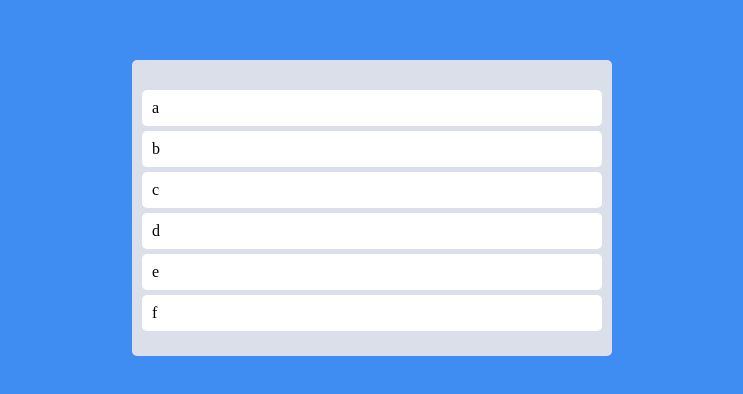
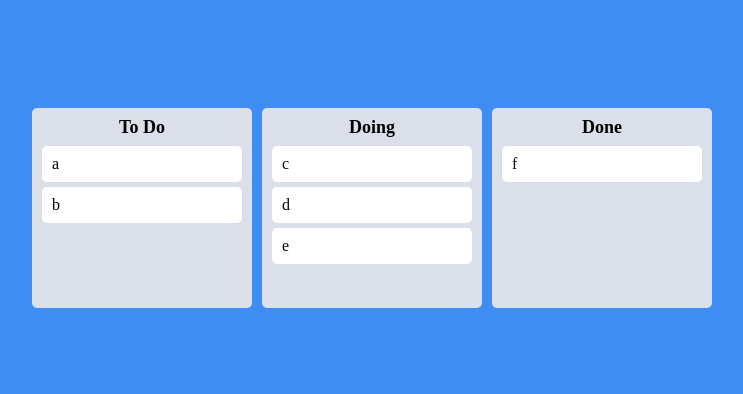
Before and after one commit to munseunggyu/React_Typescript_todolist, a React (Create React App) app: page / in a window 1280 px wide. Shown: the part 192-586 px from the top of the page, without its empty margins (268-1011 px from the left). Built offline with nearby package versions, Linux system fonts and the light colour scheme.

Commit message:
Add 3board

```diff
--- /dev/null
+++ b/src/Components/Board.tsx
@@ -0,0 +1,43 @@
+import { Draggable,Droppable } from "react-beautiful-dnd"
+import styled from "styled-components"
+import DraggableCard from "./DraggableCard"
+
+
+const Wrapper = styled.div`
+  padding: 10px 10px;
+  background-color: #DADFE9;
+  border-radius: 5px;
+  min-height: 200px;
+`;
+
+const Title = styled.div`
+    text-align:center;
+    font-weight:600;
+    margin-bottom:10px;
+    font-size:18px;
+`
+
+interface IBoardProps{
+    toDos:string[],
+    boardId:string
+}
+
+function Board({toDos,boardId}:IBoardProps){
+    return(
+        <Wrapper>
+            <Title> {boardId} </Title>
+            <Droppable droppableId={boardId}>
+                {(magic) => (
+                <div ref={magic.innerRef} {...magic.droppableProps}>
+                    {toDos.map((toDo, index) => (
+                        <DraggableCard key={toDo} toDo={toDo} index={index} />
+                    ))}
+                    {magic.placeholder}
+                </div>
+                )}
+            </Droppable>
+        </Wrapper>
+    )
+}
+
+export default Board;
--- a/src/Components/DraggableCard.tsx
+++ b/src/Components/DraggableCard.tsx
@@ -1,3 +1,4 @@
+import React from 'react';
 import {Draggable} from 'react-beautiful-dnd';
 import styled from 'styled-components';
 
@@ -14,6 +15,7 @@ interface IDraggableCardProps {
 }
 
 function DraggableCard ({toDo,index}:IDraggableCardProps){
+    console.log(toDo,'has been rendered')
     return(
         <Draggable draggableId={toDo} key={toDo} index={index}>
         {(magic) => (
@@ -29,4 +31,4 @@ function DraggableCard ({toDo,index}:IDraggableCardProps){
     )
 }
 
-export default DraggableCard;
+export default React.memo(DraggableCard);
--- a/src/atom.tsx
+++ b/src/atom.tsx
@@ -1,6 +1,15 @@
 import { atom, selector } from "recoil"
 
-export const todoState = atom({
+interface IToDoState{
+  [key: string] : string[]
+}
+
+export const todoState = atom<IToDoState>({
   key:'todo',
-  default:['a','b','c','d','e','f']
+  default:{
+    "To Do":['a','b'],
+    Doing:['c','d','e'],
+    Done:['f']
+  }
+
 })
--- a/src/hey.tsx
+++ b/src/hey.tsx
@@ -3,11 +3,11 @@ import { useRecoilState, useRecoilValue, useSetRecoilState } from "recoil";
 import {DragDropContext, Draggable, Droppable, DropResult} from 'react-beautiful-dnd'
 import styled from "styled-components";
 import { todoState } from "./atom";
-import DraggableCard from "./Components/DraggableCard";
+import Board from "./Components/Board";
 
 const Wrapper = styled.div`
   display: flex;
-  max-width: 480px;
+  max-width: 680px;
   width: 100%;
   margin: 0 auto;
   justify-content: center;
@@ -19,43 +19,50 @@ const Wrapper = styled.div`
 const Boards = styled.div`
   display: grid;
   width: 100%;
-  grid-template-columns: repeat(1, 1fr);
+  gap:10px;
+  grid-template-columns: repeat(3, 1fr);
 `;
 
-const Board = styled.div`
-  padding: 20px 10px;
-  padding-top: 30px;
-  background-color: #DADFE9;
-  border-radius: 5px;
-  min-height: 200px;
-`;
+
 
 
 function Hey(){
   const [toDos,setToDos] = useRecoilState(todoState)
-  const onDragEnd =({destination,source,draggableId}:DropResult) => {
+  const onDragEnd =(info:DropResult) => {
+    const {destination,draggableId,source} = info;
+    console.log(destination,draggableId,source)
     if(!destination) return;
+    if(destination?.droppableId === source.droppableId){
     setToDos(prev => {
-      let copyToDos = [...prev]
-      copyToDos.splice(source.index,1)
-      copyToDos.splice(destination?.index,0,draggableId);
-      return copyToDos;
-    })
+          let boardCopy = [...prev[source.droppableId]]
+          boardCopy.splice(source.index,1)
+          boardCopy.splice(destination?.index,0,draggableId);
+          return {
+            ...prev,
+            [source.droppableId]: boardCopy
+          };
+        })
+    }
+    if(destination.droppableId !== source.droppableId){
+      setToDos(prev => {
+        const sourceBoard = [...prev[source.droppableId]]
+        const destinationBoard= [...prev[destination.droppableId]]
+        sourceBoard.splice(source.index,1)
+        destinationBoard.splice(destination.index,0,draggableId)
+        return {
+          ...prev,
+          [source.droppableId]:sourceBoard,
+          [destination.droppableId]:destinationBoard
+        }
+      })
+    }
+
   }
   return(
     <DragDropContext onDragEnd={onDragEnd}>
        <Wrapper>
         <Boards>
-          <Droppable droppableId="one">
-            {(magic) => (
-              <Board ref={magic.innerRef} {...magic.droppableProps}>
-                {toDos.map((toDo, index) => (
-                    <DraggableCard key={toDo} toDo={toDo} index={index} />
-                ))}
-                {magic.placeholder}
-              </Board>
-            )}
-          </Droppable>
+          {Object.keys(toDos).map(boardId => <Board boardId={boardId} key={boardId} toDos={toDos[boardId]} />)}
         </Boards>
       </Wrapper>
     </DragDropContext>
```
